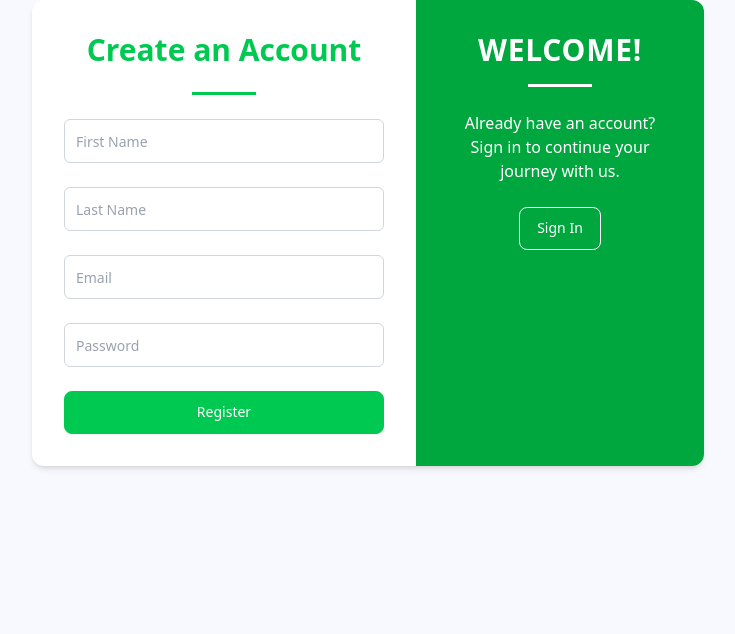
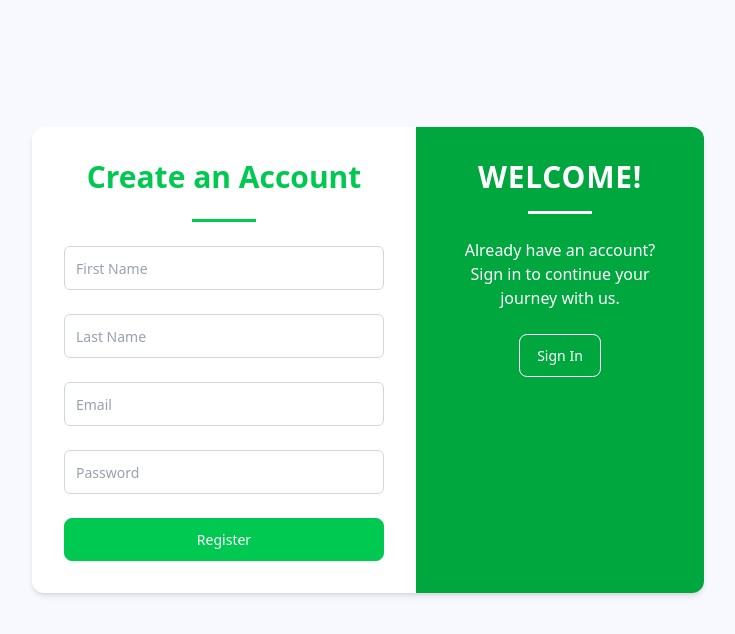
Before and after one commit to wen15th/monee-flow-frontend, a React (Vite) app: page /signup in a window 1280 px wide. Shown: the top 634 px of the page, without its empty margins (272-1007 px from the left). Built offline with nearby package versions, Linux system fonts and the light colour scheme; no server answers.

Commit message:
fix display issue for Register page

```diff
--- a/src/pages/Register.tsx
+++ b/src/pages/Register.tsx
@@ -56,7 +56,8 @@ const Register = () => {
 
     return (
         <>
-            <div className="mx-auto max-w-md overflow-hidden rounded-xl bg-white shadow-md md:max-w-2xl">
+            <div className="min-h-[720px] flex items-center justify-center">
+                <div className="mx-auto max-w-md overflow-hidden rounded-xl bg-white shadow-md md:max-w-2xl">
                 <div className="md:flex">
                     <div className="md:shrink-0">
                         <div className="w-full object-cover md:h-full md:w-96 p-8">
@@ -157,7 +158,7 @@ const Register = () => {
                         </p>
                         <div className="mt-6 flex justify-center">
                             <button
-                                onClick={() => navigate("/")}
+                                onClick={() => navigate("/login")}
                                 className="flex justify-center bg-green-600 rounded-md px-3 py-1.5 border border-white text-sm/6 text-white font-semibold"
                             >
                                 Sign In
@@ -166,6 +167,7 @@ const Register = () => {
                     </div>
                 </div>
             </div>
+            </div>
         </>
     );
 };
```
